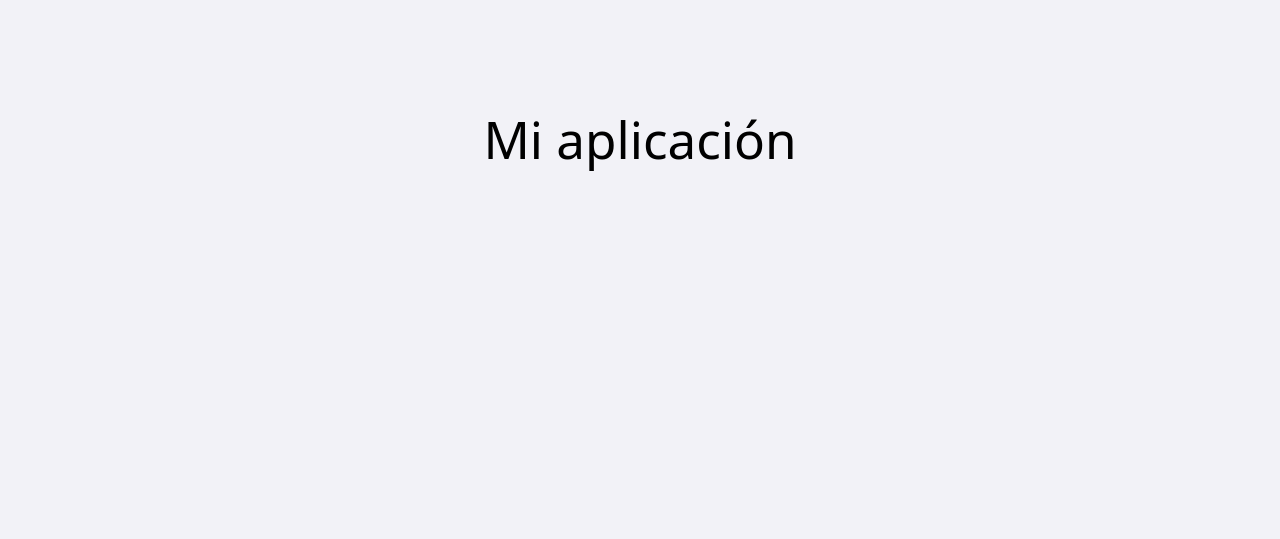
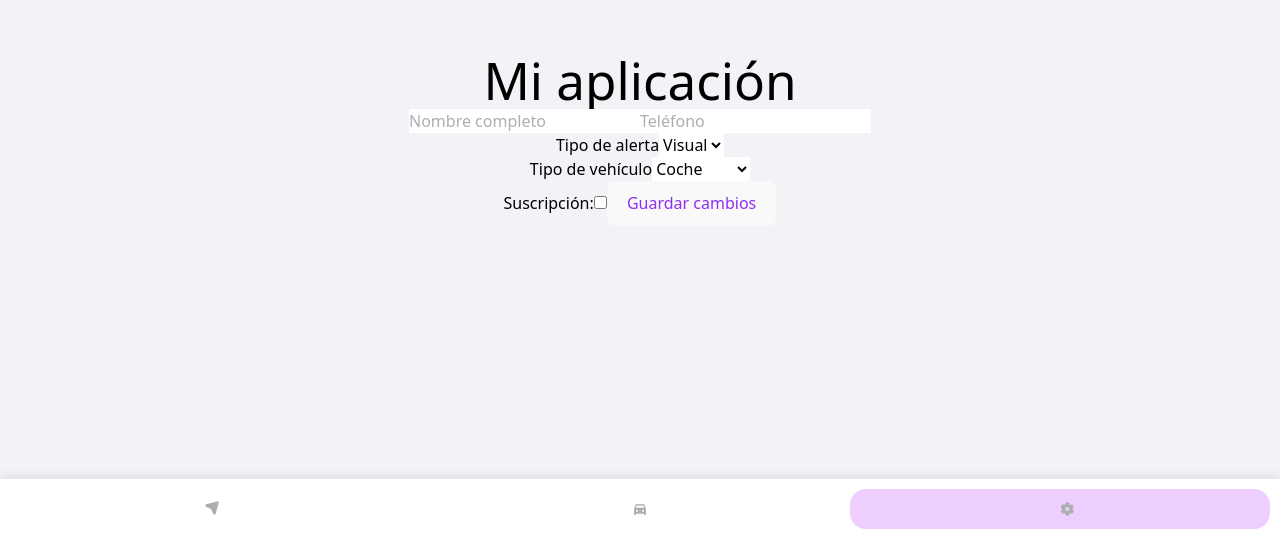
Before and after one commit to leonidasmv10/safe_drive_app, a React (Vite) app: page /edit-profile in a window 1280 px wide. Before the commit this address had no page. Shown: the part 261-800 px from the top of the page. Built offline with nearby package versions, Linux system fonts and the light colour scheme; no server answers.

Commit message:
user setting completado falta eliminar cuenta

```diff
--- a/src/App.jsx
+++ b/src/App.jsx
@@ -8,7 +8,8 @@ import CarView from "@/components/CarView/CarView";
 import UserSettings from "@/components/UserSettings/userSettings";
 import ResetPassword from "./components/ResetPassword/ResetPassword"; // Asegúrate de tener esta página
 import Layout from "./Layout";
-
+import EditProfile from "@/components/UserSettings/EditProfile/EditProfile";
+import ChangePassword from "@/components/UserSettings/ChangePassword/ChangePassword";
 
 function App() {
   return (
@@ -32,6 +33,8 @@ function App() {
               <Route path="/map" element={<Map />} />
               <Route path="/car-view" element={<CarView />} />
               <Route path="/settings" element={<UserSettings />} />
+              <Route path="/edit-profile" element={<EditProfile />} />
+              <Route path="/change-password" element={<ChangePassword />} />
             </Route>
           </Routes>
         </header>
--- a/src/components/Navigation/Navigation.jsx
+++ b/src/components/Navigation/Navigation.jsx
@@ -14,7 +14,6 @@ const navigationItems = [
 
 export default function Navigation() {
   const location = useLocation();
-  const activeIndex = navigationItems.findIndex(item => item.path === location.pathname);
 
   return (
     <nav>
@@ -22,7 +21,12 @@ export default function Navigation() {
         <div
           className="navigationHighlight"
           style={{
-            transform: `translateX(${activeIndex * 100}%)`,
+            transform: `translateX(${navigationItems.findIndex(item =>
+              item.path === location.pathname ||
+              (item.path === "/settings" &&
+                (location.pathname.includes('/edit-profile') || location.pathname.includes('/change-password'))
+              )
+            ) * 100}%)`,
           }}
         />
         {navigationItems.map((item) => (
@@ -30,6 +34,12 @@ export default function Navigation() {
             key={item.name}
             to={item.path}
             className="iconWrapper"
+            isActive={() =>
+              location.pathname === item.path ||
+              (item.path === "/settings" &&
+                (location.pathname.includes('/edit-profile') || location.pathname.includes('/change-password'))
+              )
+            }
           >
             {({ isActive }) => (
               <item.icon className={isActive ? "iconActive" : "icon"} />
--- /dev/null
+++ b/src/components/UserSettings/ChangePassword/ChangePassword.jsx
@@ -0,0 +1,52 @@
+import { useState } from "react";
+import "@/components/UserSettings/userSettings.css";
+
+export default function ChangePassword() {
+  const API_URL = "http://localhost:8000"; // Ajusta según tu entorno
+  const token = localStorage.getItem("token");
+
+  const [form, setForm] = useState({
+    old_password: "",
+    new_password: "",
+  });
+
+  const handleChange = (e) => {
+    const { name, value } = e.target;
+    setForm(prev => ({
+      ...prev,
+      [name]: value,
+    }));
+  };
+
+  const handleSubmit = async (e) => {
+    e.preventDefault();
+    console.log(form)
+    try {
+      const res = await fetch(`${API_URL}/user/change-password/`, {
+        method: "PUT",
+        headers: {
+          "Content-Type": "application/json",
+          Authorization: `Bearer ${token}`,
+        },
+        body: JSON.stringify(form),
+      });
+
+      if (res.ok) {
+        alert("Contraseña cambiada correctamente");
+      } else {
+        const errorData = await res.json();
+        console.error("Error al cambiar contraseña:", errorData);
+      }
+    } catch (err) {
+      console.error("Error en la petición:", err);
+    }
+  };
+
+  return (
+    <form onSubmit={handleSubmit}>
+      <input className="input-background" name="old_password" value={form.old_password} onChange={handleChange}  type="password" placeholder="Contraseña actual" />
+      <input className="input-background" name="new_password" value={form.new_password} onChange={handleChange}  type="password" placeholder="Nueva contraseña" />
+      <button type="submit">Cambiar contraseña</button>
+    </form>
+  );
+}
--- /dev/null
+++ b/src/components/UserSettings/EditProfile/EditProfile.jsx
@@ -0,0 +1,126 @@
+import { useState, useEffect } from "react";
+
+import "@/components/UserSettings/userSettings.css";
+import { useNavigate } from "react-router-dom";
+
+export default function EditProfile() {
+  const navigate = useNavigate();
+  const API_URL = "http://localhost:8000"; // Ajusta según tu entorno
+  const token = localStorage.getItem("token");
+
+  const [form, setForm] = useState({
+    full_name: "",
+    phone_number: "",
+    preferred_alert_type: "",
+    vehicle_type: "",
+    suscription: false,
+  });
+
+  useEffect(() => {
+    // Puedes cargar los datos del perfil actual aquí si quieres prellenar
+    fetch(`${API_URL}/user/profile/`, {
+      headers: {
+        Authorization: `Bearer ${token}`,
+      },
+    })
+      .then(res => res.json())
+      .then(data => {
+        setForm({
+          full_name: data.full_name || "",
+          phone_number: data.phone_number || "",
+          preferred_alert_type: data.preferred_alert_type || "",
+          vehicle_type: data.vehicle_type || "",
+          suscription: data.suscription || false,
+        });
+      });
+  }, []);
+
+  const handleChange = (e) => {
+    const { name, value, type, checked } = e.target;
+    setForm(prev => ({
+      ...prev,
+      [name]: type === "checkbox" ? checked : value,
+    }));
+  };
+
+  const handleSubmit = async (e) => {
+    e.preventDefault();
+
+    try {
+      const res = await fetch(`${API_URL}/user/profile/`, {
+        method: "PUT", // o "PATCH" si solo quieres actualizar algunos campos
+        headers: {
+          "Content-Type": "application/json",
+          Authorization: `Bearer ${token}`,
+        },
+        body: JSON.stringify(form),
+      });
+
+      if (res.ok) {
+        alert("Perfil actualizado correctamente");
+        navigate('/settings');
+      } else {
+        const errorData = await res.json();
+        console.error("Error al actualizar:", errorData);
+      }
+    } catch (err) {
+      console.error("Error en la petición:", err);
+    }
+  };
+
+  return (
+    <form onSubmit={handleSubmit}>
+      <input className="input-background"
+        name="full_name"
+        value={form.full_name}
+        onChange={handleChange}
+        placeholder="Nombre completo"
+      />
+      <input className="input-background"
+        name="phone_number"
+        value={form.phone_number}
+        onChange={handleChange}
+        placeholder="Teléfono"
+      />
+
+      <div>
+        <label htmlFor="preferred_alert_type">Tipo de alerta</label>
+        <select className="input-background"
+          name="preferred_alert_type"
+          value={form.preferred_alert_type}
+          onChange={handleChange}
+        >
+          <option value="visual">Visual</option>
+          <option value="audio">Audio</option>
+        </select>
+      </div>
+
+      <div>
+        <label htmlFor="vehicle_type">Tipo de vehículo</label>
+        <select className="input-background"
+          name="vehicle_type"
+          value={form.vehicle_type}
+          onChange={handleChange}
+        >
+          <option value="coche">Coche</option>
+          <option value="moto">Moto</option>
+          <option value="camion">Camión</option>
+          <option value="furgoneta">Furgoneta</option>
+        </select>
+      </div>
+
+      <label>
+        Suscripción:
+        <input
+          type="checkbox"
+          name="suscription"
+          checked={form.suscription}
+          onChange={handleChange}
+        />
+      </label>
+
+      <button type="submit">Guardar cambios</button>
+    </form>
+  );
+
+}
--- a/src/components/UserSettings/userSettings.css
+++ b/src/components/UserSettings/userSettings.css
@@ -3,3 +3,7 @@
     flex-direction: column;
     gap: 10px; /* Espacio entre botones */
   }
+
+  .input-background {
+    background-color: white;
+  }
--- a/src/components/UserSettings/userSettings.jsx
+++ b/src/components/UserSettings/userSettings.jsx
@@ -1,5 +1,5 @@
 import React from 'react';
-import { useNavigate } from 'react-router-dom';
+import { redirect, useNavigate } from 'react-router-dom';
 import "@/components/UserSettings/userSettings.css";
 
 export default function UserSettings() {
@@ -32,63 +32,51 @@ export default function UserSettings() {
     };
 
     const handleEditProfile = async () => {
-        const data = {
-            first_name: 'NuevoNombre',
-            last_name: 'NuevoApellido',
-        };
-
-        try {
-            const res = await fetch(`${API_URL}/profile/`, {
-                method: 'PUT',
-                headers,
-                body: JSON.stringify(data),
-            });
-            if (res.ok) {
-                alert('Perfil actualizado');
-            }
-        } catch (error) {
-            console.error('Error actualizando perfil:', error);
-        }
+      navigate('/edit-profile');
     };
 
     const handleChangePassword = async () => {
-        const data = {
-            current_password: 'anterior123',
-            new_password: 'nueva123',
-        };
-
-        try {
-            const res = await fetch(`${API_URL}/change-password/`, {
-                method: 'PUT',
-                headers,
-                body: JSON.stringify(data),
-            });
-            if (res.ok) {
-                alert('Contraseña cambiada');
-            } else {
-                const errorData = await res.json();
-                alert(errorData.error || 'Error al cambiar contraseña');
-            }
-        } catch (error) {
-            console.error('Error cambiando contraseña:', error);
-        }
+       navigate('/change-password');
     };
 
     const handleDeleteAccount = async () => {
+        // Preguntar al usuario si realmente desea eliminar la cuenta
         if (!window.confirm('¿Estás seguro de que deseas eliminar tu cuenta?')) return;
 
+        // Obtener el token del localStorage (o de donde lo tengas almacenado)
+        const token = localStorage.getItem('token');
+
+        if (!token) {
+            alert('No estás autenticado. Por favor, inicia sesión de nuevo.');
+            return;
+        }
+
         try {
-            const res = await fetch(`${API_URL}/delete-account/`, {
+            const res = await fetch(`${API_URL}/user/delete/`, {
                 method: 'DELETE',
-                headers,
+                headers: {
+                    'Authorization': `Bearer ${token}`,
+                    'Content-Type': 'application/json',  // O los encabezados que necesites
+                },
             });
-            if (res.ok) {
-                localStorage.removeItem('token');
-                alert('Cuenta eliminada');
-                // Redirige a login o homepage
+
+            // Verificar si la respuesta fue exitosa
+            if (!res.ok) {
+                const errorData = await res.json(); // Asegurarte de obtener el mensaje de error
+                alert(`Error: ${errorData.message || 'Hubo un problema al eliminar la cuenta.'}`);
+                return;
             }
+
+            // Si la respuesta es exitosa
+            localStorage.removeItem('token');
+            alert('Cuenta eliminada');
+
+            // Redirigir a la página de inicio de sesión o inicio
+            const navigate = useNavigate(); // Usar useNavigate para manejar la redirección
+            navigate('/');
         } catch (error) {
             console.error('Error eliminando cuenta:', error);
+            alert('Hubo un error al intentar eliminar la cuenta. Inténtalo nuevamente más tarde.');
         }
     };
 
```
